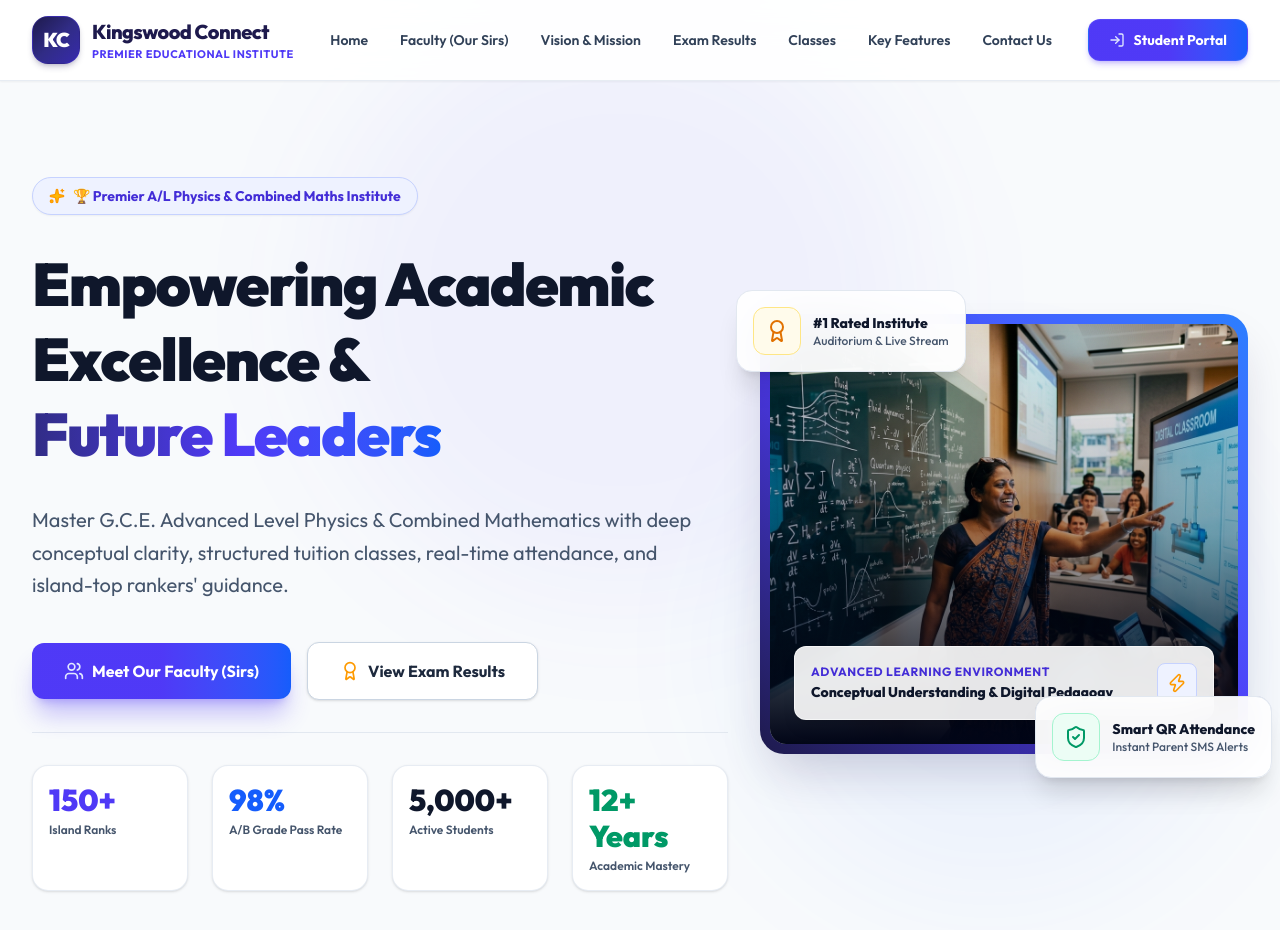
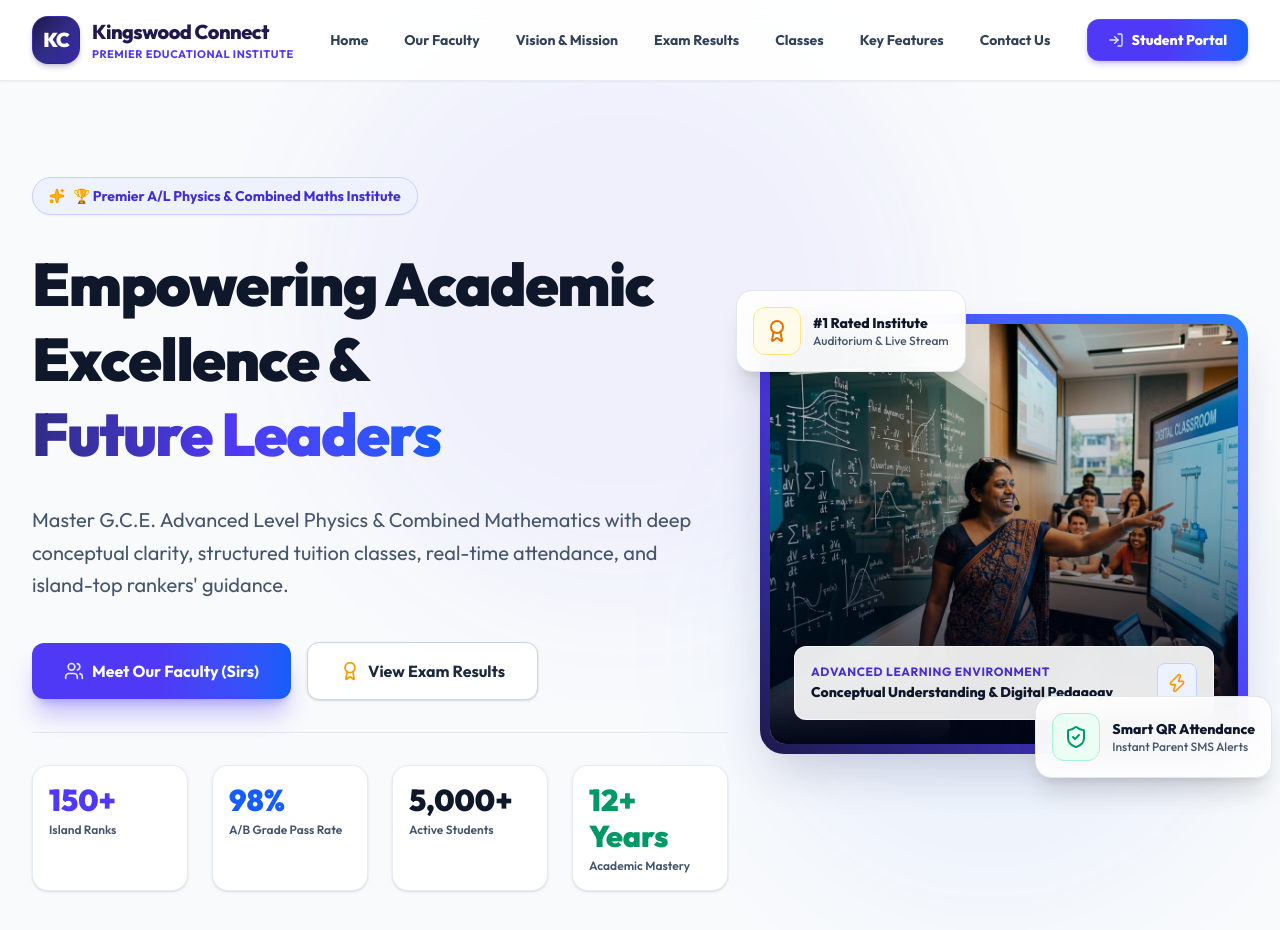
Before and after one commit to deshan2004/Kingswood-Connect, a React (Vite) app in the folder frontend/: page / in a window 1280 px wide. Shown: the top 930 px of the page. Built offline with nearby package versions, Linux system fonts and the light colour scheme; no server answers.

Commit message:
style: refine header navigation layout spacing and change action button to Student Portal

```diff
--- a/frontend/src/pages/LandingPage.jsx
+++ b/frontend/src/pages/LandingPage.jsx
@@ -313,35 +313,35 @@ const LandingPage = () => {
           </Link>
 
           {/* Desktop Navigation Links */}
-          <nav className="hidden md:flex items-center space-x-8">
-            <button onClick={() => scrollToSection('home')} className="text-sm font-semibold text-slate-700 hover:text-indigo-600 transition-colors">
+          <nav className="hidden lg:flex items-center space-x-1 xl:space-x-3">
+            <button onClick={() => scrollToSection('home')} className="px-3 py-2 rounded-xl text-xs xl:text-sm font-bold text-slate-700 hover:text-indigo-600 hover:bg-indigo-50/60 transition-all">
               Home
             </button>
-            <button onClick={() => scrollToSection('about-sir')} className="text-sm font-semibold text-slate-700 hover:text-indigo-600 transition-colors">
-              Faculty (Our Sirs)
+            <button onClick={() => scrollToSection('about-sir')} className="px-3 py-2 rounded-xl text-xs xl:text-sm font-bold text-slate-700 hover:text-indigo-600 hover:bg-indigo-50/60 transition-all">
+              Our Faculty
             </button>
-            <button onClick={() => scrollToSection('vision-mission')} className="text-sm font-semibold text-slate-700 hover:text-indigo-600 transition-colors">
+            <button onClick={() => scrollToSection('vision-mission')} className="px-3 py-2 rounded-xl text-xs xl:text-sm font-bold text-slate-700 hover:text-indigo-600 hover:bg-indigo-50/60 transition-all">
               Vision & Mission
             </button>
-            <button onClick={() => scrollToSection('results')} className="text-sm font-semibold text-slate-700 hover:text-indigo-600 transition-colors">
+            <button onClick={() => scrollToSection('results')} className="px-3 py-2 rounded-xl text-xs xl:text-sm font-bold text-slate-700 hover:text-indigo-600 hover:bg-indigo-50/60 transition-all">
               Exam Results
             </button>
-            <button onClick={() => scrollToSection('classes')} className="text-sm font-semibold text-slate-700 hover:text-indigo-600 transition-colors">
+            <button onClick={() => scrollToSection('classes')} className="px-3 py-2 rounded-xl text-xs xl:text-sm font-bold text-slate-700 hover:text-indigo-600 hover:bg-indigo-50/60 transition-all">
               Classes
             </button>
-            <button onClick={() => scrollToSection('features')} className="text-sm font-semibold text-slate-700 hover:text-indigo-600 transition-colors">
+            <button onClick={() => scrollToSection('features')} className="px-3 py-2 rounded-xl text-xs xl:text-sm font-bold text-slate-700 hover:text-indigo-600 hover:bg-indigo-50/60 transition-all">
               Key Features
             </button>
-            <button onClick={() => scrollToSection('contact')} className="text-sm font-semibold text-slate-700 hover:text-indigo-600 transition-colors">
+            <button onClick={() => scrollToSection('contact')} className="px-3 py-2 rounded-xl text-xs xl:text-sm font-bold text-slate-700 hover:text-indigo-600 hover:bg-indigo-50/60 transition-all">
               Contact Us
             </button>
           </nav>
 
-          {/* Login Action Button */}
+          {/* Student Portal Action Button */}
           <div className="hidden md:flex items-center space-x-4">
             <Link
               to="/login"
-              className="inline-flex items-center justify-center px-5 py-2.5 rounded-xl text-sm font-bold text-white bg-gradient-to-r from-indigo-600 via-indigo-600 to-blue-600 hover:from-indigo-500 hover:to-blue-500 shadow-md shadow-indigo-600/25 border border-indigo-400/20 transition-all duration-200 transform hover:-translate-y-0.5"
+              className="inline-flex items-center justify-center px-5 py-2.5 rounded-xl text-xs xl:text-sm font-extrabold text-white bg-gradient-to-r from-indigo-600 via-indigo-600 to-blue-600 hover:from-indigo-500 hover:to-blue-500 shadow-md shadow-indigo-600/25 border border-indigo-400/20 transition-all duration-200 transform hover:-translate-y-0.5"
             >
               <LogIn className="w-4 h-4 mr-2 text-indigo-100" />
               Student Portal
```
